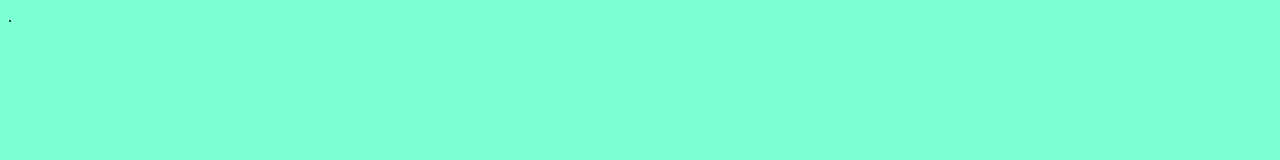
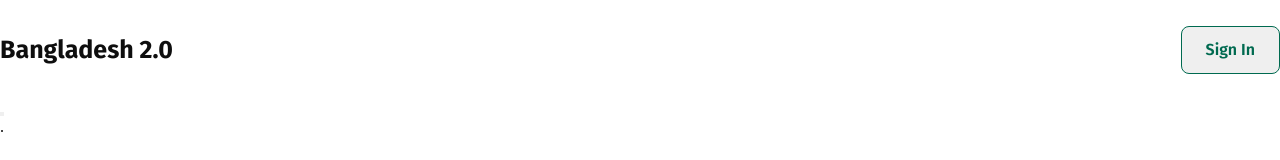
Before and after one commit to wdimran/assignment-1, a plain HTML site: page index.html in a window 1280 px wide. Drawn offline with Linux system fonts and the light colour scheme.

Commit message:
nevication add

```diff
--- a/index.html
+++ b/index.html
@@ -8,7 +8,39 @@
 </head>
 <body>
 
-    <header></header>
+    <header>
+        <!-- nevication menu start -->
+        <section id="nev-container">
+            <div class="nev-contant">
+                <ul>
+                    <li>
+                        <a href="#">Bangladesh 2.0</a>
+                    </li>
+                </ul>
+
+                <div>
+                    <button class="btn-2">Sign In</button>
+                </div>
+
+            </div>
+
+        </section>
+        <!-- nevication menu end -->
+
+        <!-- banner start -->
+         <section id="banner-container">
+            <div class="banner-contant">
+                <div class="left">
+                    <p></p>
+                    <h1></h1>
+                    <div class="banner-btn"><button></button></div>
+                </div>
+                <div class="right"></div>
+            </div>
+         </section>
+         <!-- banner end -->
+    </header>
+
     <main></main>.
     <footer></footer>
 
--- a/styles/style.css
+++ b/styles/style.css
@@ -1,3 +1,66 @@
-body{
-    background-color: aquamarine;
+
+@import url('https://fonts.googleapis.com/css2?family=Fira+Sans:ital,wght@0,100;0,200;0,300;0,400;0,500;0,600;0,700;0,800;0,900;1,100;1,200;1,300;1,400;1,500;1,600;1,700;1,800;1,900&display=swap');
+
+
+/* font-family: "Fira Sans", serif; */
+
+*{
+    margin: 0;
+    padding: 0;
 }
+
+
+/* shared style  */
+.btn-1{
+    padding: 16px 32px ;
+    font-size: 16px;
+    font-weight: 600;
+    border-radius: 8px;
+    background: rgb(82, 195, 3);
+    border: none;
+    color: white;
+}
+
+.btn-2{
+    padding: 12px 24px ;
+    font-size: 16px;
+    font-weight: 600;
+    border-radius: 8px;
+    cursor: pointer;
+    color: rgb(0, 106, 80);
+    font-family: "Fira Sans", serif;
+    line-height: 22px;
+    border: 1px solid rgb(0, 106, 80);
+}
+
+/* nevication menu start  */
+
+#nev-container{
+    height: 100px;
+}
+
+#nev-container .nev-contant{
+    width: 1280px;
+    height: 100%;
+    margin: 0 auto;
+    display: flex;
+    justify-content: space-between;
+    align-items:center;
+    }
+
+#nev-container ul li a{
+    text-decoration: none;
+    font-size: 25px;
+    font-weight: 700;
+    line-height: 38px;
+    color: rgb(14, 14, 14);
+    font-family: "Fira Sans", serif;
+}
+#nev-container ul{
+    list-style: none;
+
+}
+
+/* nevication menu end  */
+
+/* banner style start  */
```
